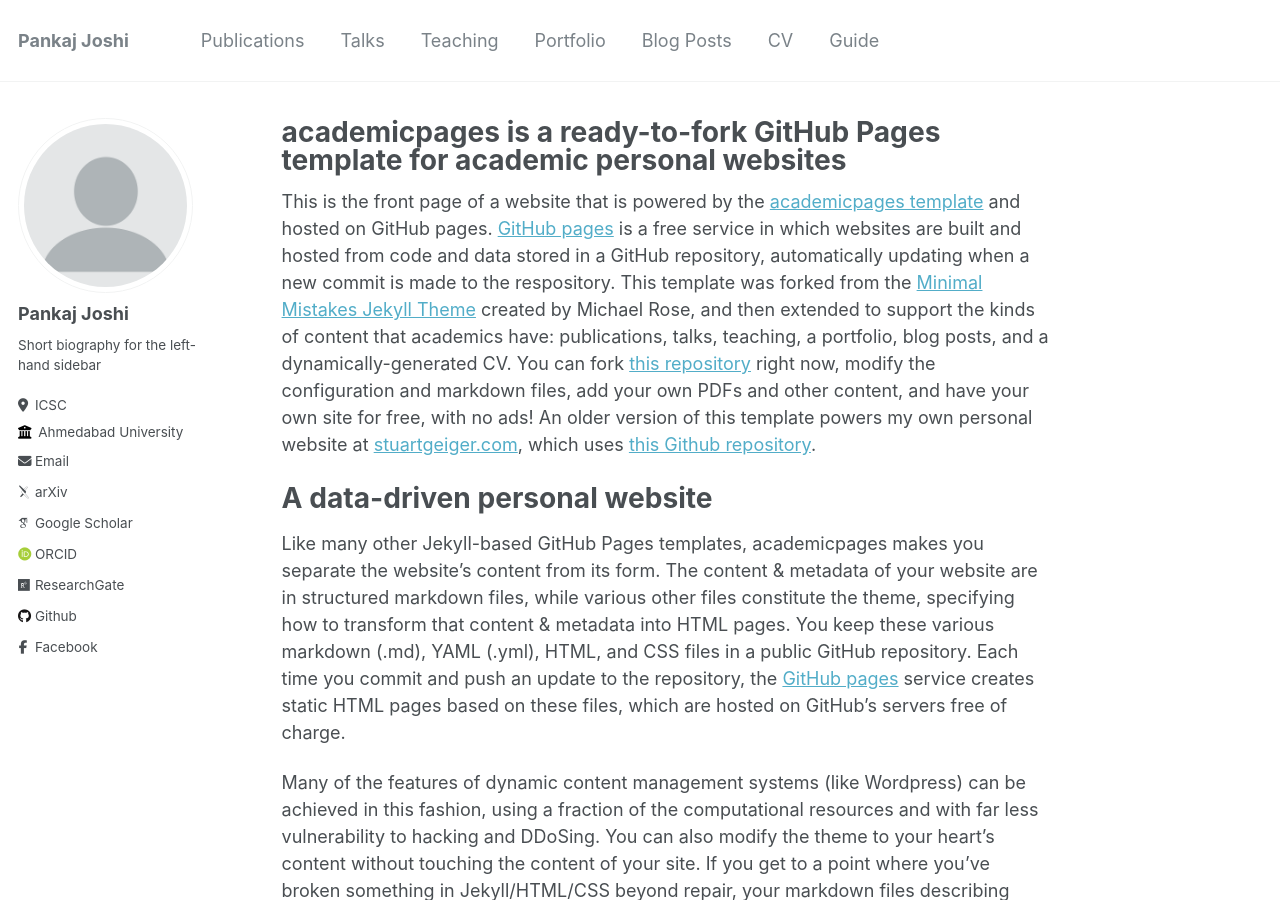
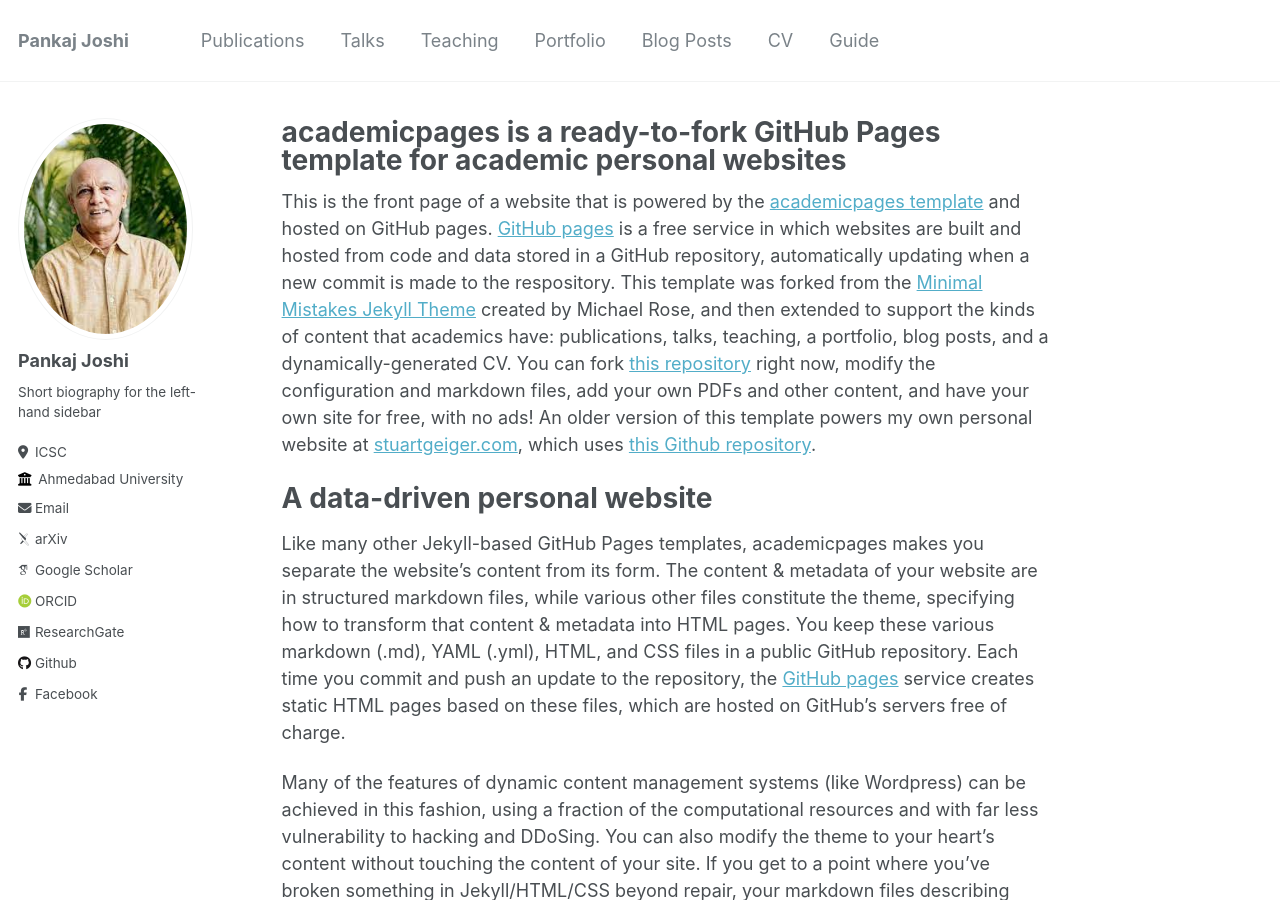
Before and after one commit to Pankaj-S-Joshi/Pankaj-S-Joshi.github.io, a Jekyll site: the page built from _pages/about.md, in a window 1280 px wide and 900 px high. Built offline with Jekyll 4.4.1, drawn with Linux system fonts in a browser that asks for light colours; some web fonts are replaced.

Commit message:
Update _config.yml
Changed the picture

```diff
--- a/_config.yml
+++ b/_config.yml
@@ -21,7 +21,7 @@ repository               : "pankaj-s-joshi/pankaj-s-joshi.github.io"
 #               Additional customization can be done by editing /_includes/author-profile.html
 author:
   # Biographic information
-  avatar           : "profile.png"
+  avatar           : "biopicture.jpeg"
   name             : "Pankaj Joshi"
   pronouns         : # example: "she/her"
   bio              : "Short biography for the left-hand sidebar"
```
